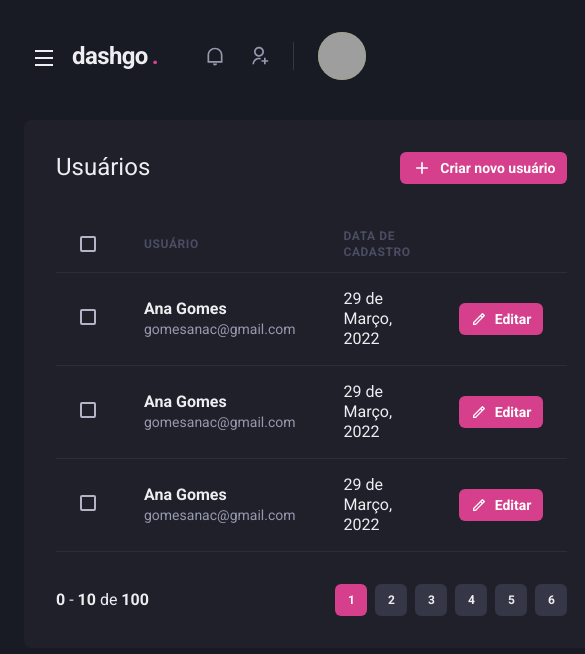
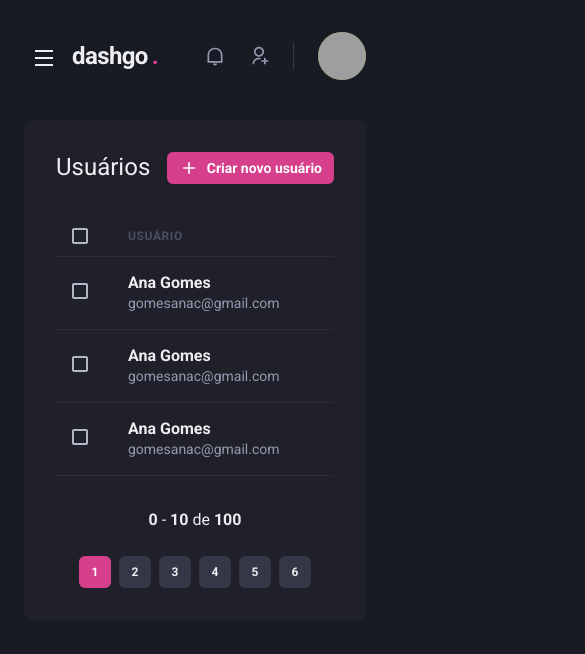
Before and after one commit to gomesanac/ignite-reactjs, a Next.js app in the folder reactjs/dashgo/: page /users in a window 390 px wide. Shown: the top 654 px of the page, 585 px wide, since content can reach past the window. Built offline with nearby package versions, Linux system fonts and the light colour scheme; grey boxes are pictures that could not be loaded.

Commit message:
feat(dashgo): implementa responsividade na página de listagem usuários

```diff
--- a/reactjs/dashgo/src/components/Pagination/index.tsx
+++ b/reactjs/dashgo/src/components/Pagination/index.tsx
@@ -1,21 +1,27 @@
-import { HStack, Box } from '@chakra-ui/react';
+import { Stack, Box } from '@chakra-ui/react';
 
 import { PaginationItem } from './PaginationItem';
 
 export function Pagination() {
   return (
-    <HStack mt="8" justify="space-between" align="center" spacing="6">
+    <Stack
+      direction={['column', 'row']}
+      mt="8"
+      justify="space-between"
+      align="center"
+      spacing="6"
+    >
       <Box>
         <strong>0</strong> - <strong>10</strong> de <strong>100</strong>
       </Box>
-      <HStack spacing="2">
+      <Stack direction='row' spacing="2">
         <PaginationItem number={1} isCurrent />
         <PaginationItem number={2} />
         <PaginationItem number={3} />
         <PaginationItem number={4} />
         <PaginationItem number={5} />
         <PaginationItem number={6} />
-      </HStack>
-    </HStack>
+      </Stack>
+    </Stack>
   );
 }
--- a/reactjs/dashgo/src/pages/users/index.tsx
+++ b/reactjs/dashgo/src/pages/users/index.tsx
@@ -12,6 +12,7 @@
   Tbody,
   Td,
   Text,
+  useBreakpointValue,
 } from '@chakra-ui/react';
 import { RiAddLine, RiPencilLine } from 'react-icons/ri';
 
@@ -20,6 +21,9 @@
 import { Sidebar } from '../../components/Sidebar';
 
 export default function UserList() {
+  const isWideVersion = useBreakpointValue({ base: false, lg: true });
+  const isMediumVersion = useBreakpointValue({ base: false, sm: true });
+
   return (
     <Box>
       <Header />
@@ -47,17 +51,17 @@
           <Table colorScheme="whiteAlpha">
             <Thead>
               <Tr>
-                <Th px="6" color="gray.300" w="8">
+                <Th px={['4', '4', '6']} color="gray.300" w="8">
                   <Checkbox colorScheme="pink" />
                 </Th>
                 <Th>Usuário</Th>
-                <Th>Data de cadastro</Th>
-                <Th></Th>
+                {isWideVersion && <Th>Data de cadastro</Th>}
+                {isMediumVersion && <Th></Th>}
               </Tr>
             </Thead>
             <Tbody>
               <Tr>
-                <Td px="6">
+                <Td px={['4', '4', '6']}>
                   <Checkbox colorScheme="pink" />
                 </Td>
                 <Td>
@@ -68,7 +72,8 @@
                     </Text>
                   </Box>
                 </Td>
-                <Td>29 de Março, 2022</Td>
+                {isWideVersion && <Td>29 de Março, 2022</Td>}
+                {isMediumVersion && (
                   <Td w="8">
                     <Button
                       as="a"
@@ -80,9 +85,10 @@
                       Editar
                     </Button>
                   </Td>
+                )}
               </Tr>
               <Tr>
-                <Td px="6">
+                <Td px={['4', '4', '6']}>
                   <Checkbox colorScheme="pink" />
                 </Td>
                 <Td>
@@ -93,7 +99,8 @@
                     </Text>
                   </Box>
                 </Td>
-                <Td>29 de Março, 2022</Td>
+                {isWideVersion && <Td>29 de Março, 2022</Td>}
+                {isMediumVersion && (
                   <Td w="8">
                     <Button
                       as="a"
@@ -105,9 +112,10 @@
                       Editar
                     </Button>
                   </Td>
+                )}
               </Tr>
               <Tr>
-                <Td px="6">
+                <Td px={['4', '4', '6']}>
                   <Checkbox colorScheme="pink" />
                 </Td>
                 <Td>
@@ -118,7 +126,8 @@
                     </Text>
                   </Box>
                 </Td>
-                <Td>29 de Março, 2022</Td>
+                {isWideVersion && <Td>29 de Março, 2022</Td>}
+                {isMediumVersion && (
                   <Td w="8">
                     <Button
                       as="a"
@@ -130,6 +139,7 @@
                       Editar
                     </Button>
                   </Td>
+                )}
               </Tr>
             </Tbody>
           </Table>
```
Lines whose indentation alone changed are shown as unchanged.
